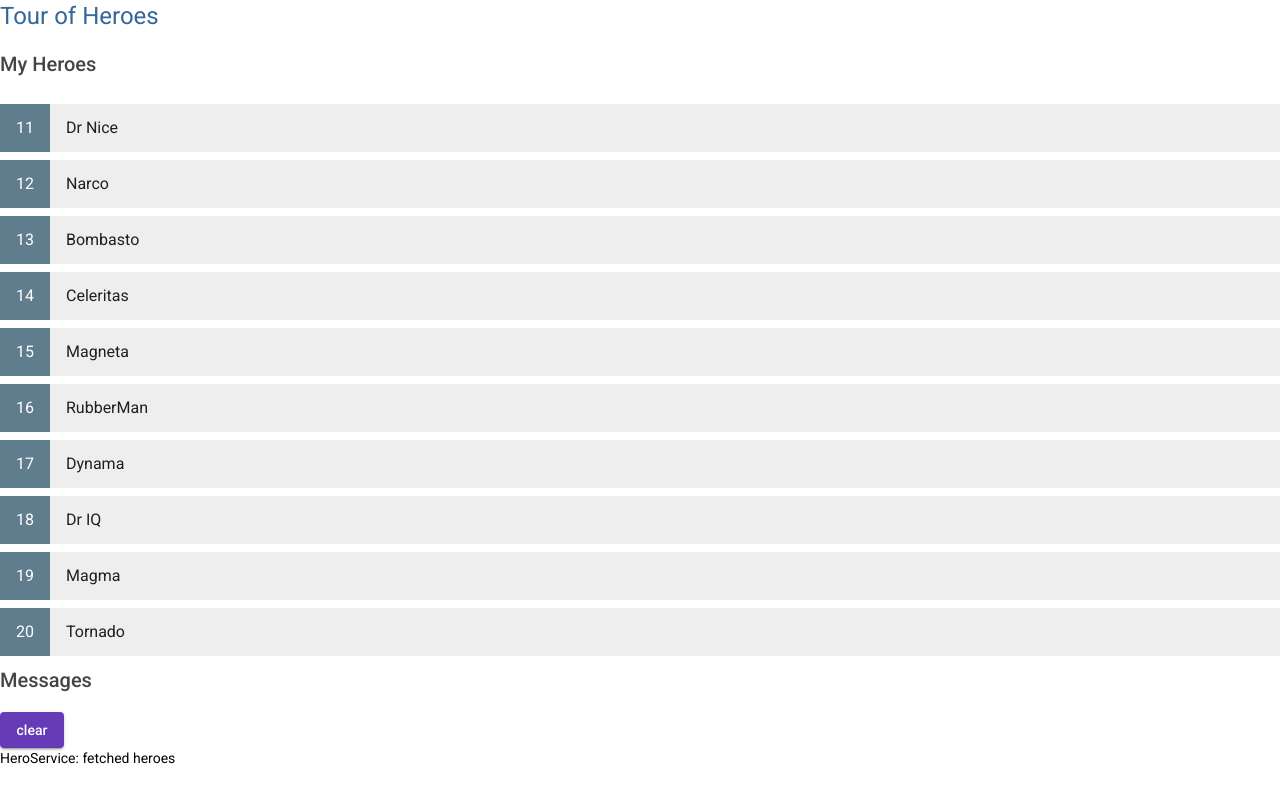
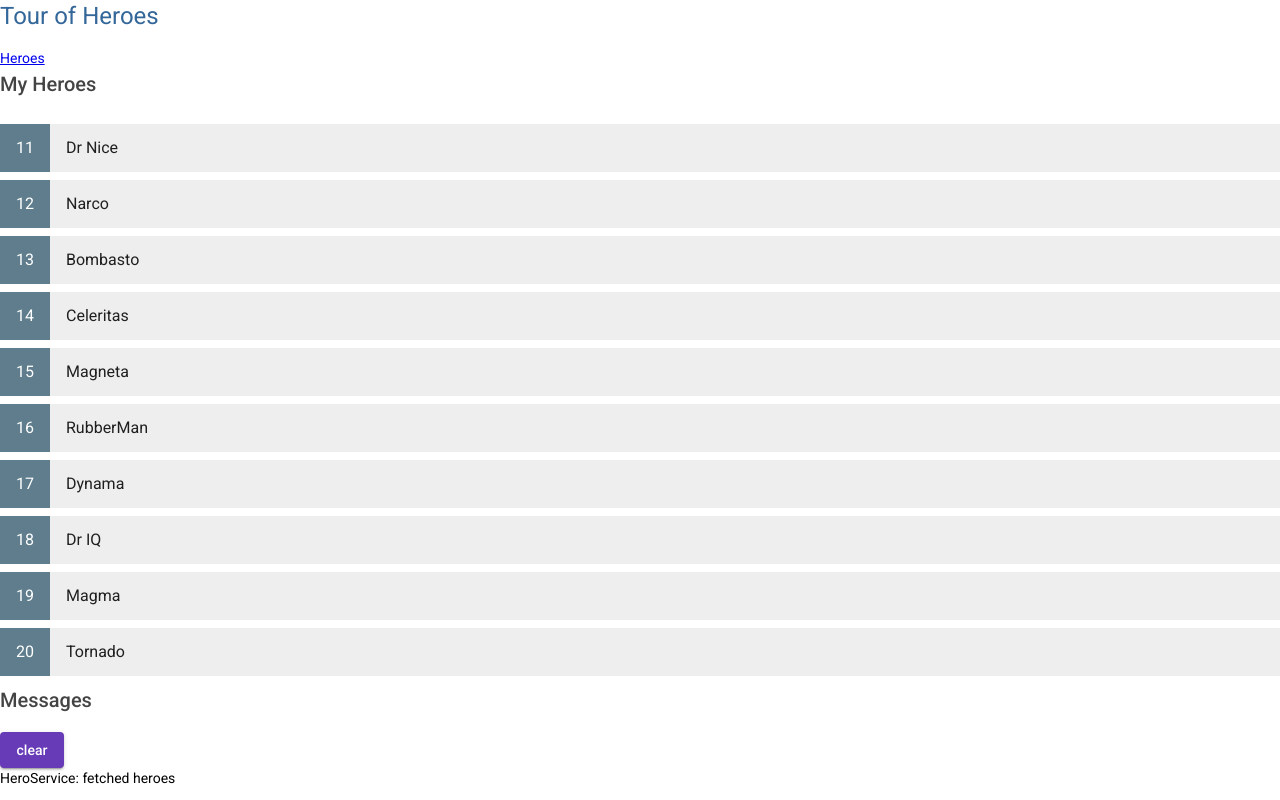
Before and after one commit to littlehorseboy/angular-tour-of-heroes, an Angular app: page /heroes in a window 1280 px wide. Before the commit this address led to /. Built offline with nearby package versions, Linux system fonts and the light colour scheme.

Commit message:
feat: <router-outlet>

```diff
--- a/src/app/app-routing.module.ts
+++ b/src/app/app-routing.module.ts
@@ -1,8 +1,10 @@
 import { NgModule } from '@angular/core';
 import { Routes, RouterModule } from '@angular/router';
+import { HeroesComponent } from './heroes/heroes.component';
 
-
-const routes: Routes = [];
+const routes: Routes = [
+  { path: 'heroes', component: HeroesComponent },
+];
 
 @NgModule({
   imports: [RouterModule.forRoot(routes)],
--- a/src/app/app.component.html
+++ b/src/app/app.component.html
@@ -1,5 +1,9 @@
 <h1>{{ title }}</h1>
 
-<app-heroes></app-heroes>
+<nav>
+  <a routerLink="/heroes">Heroes</a>
+</nav>
+
+<router-outlet></router-outlet>
 
 <app-messages></app-messages>
```
